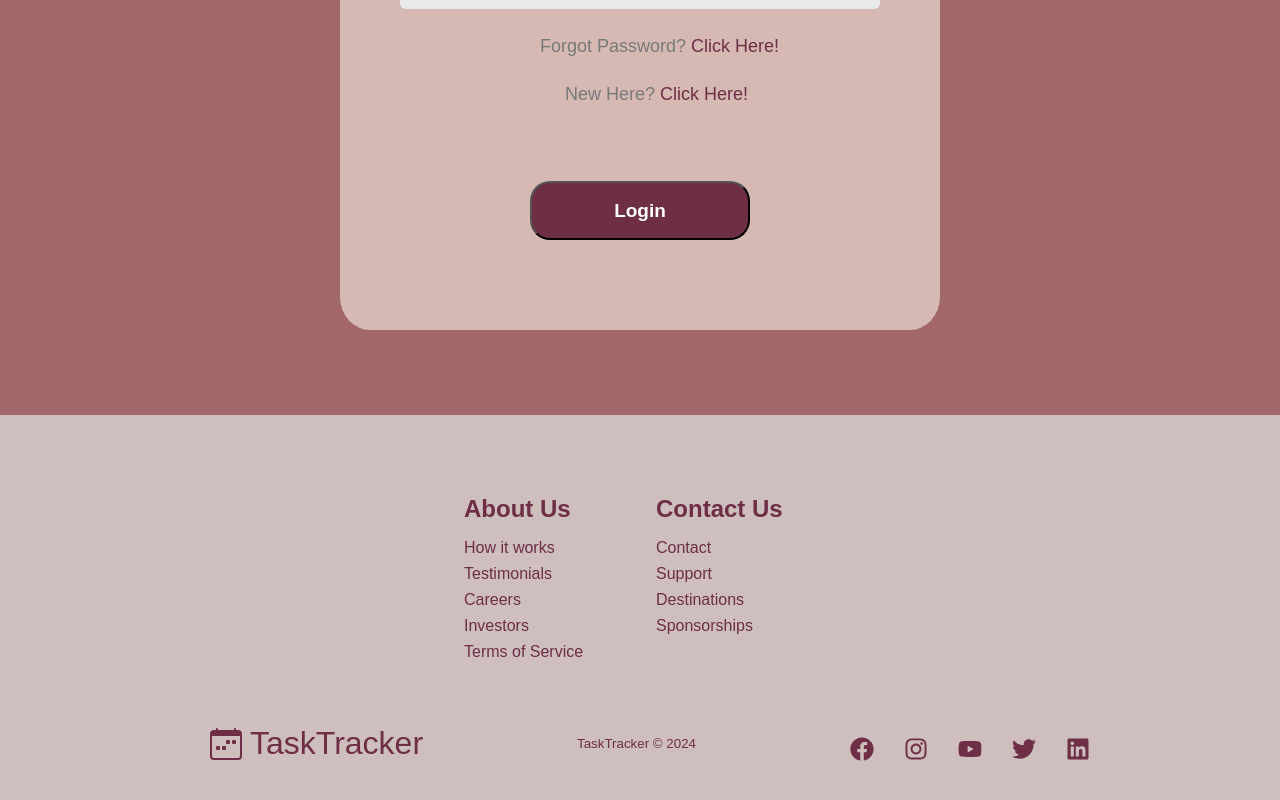
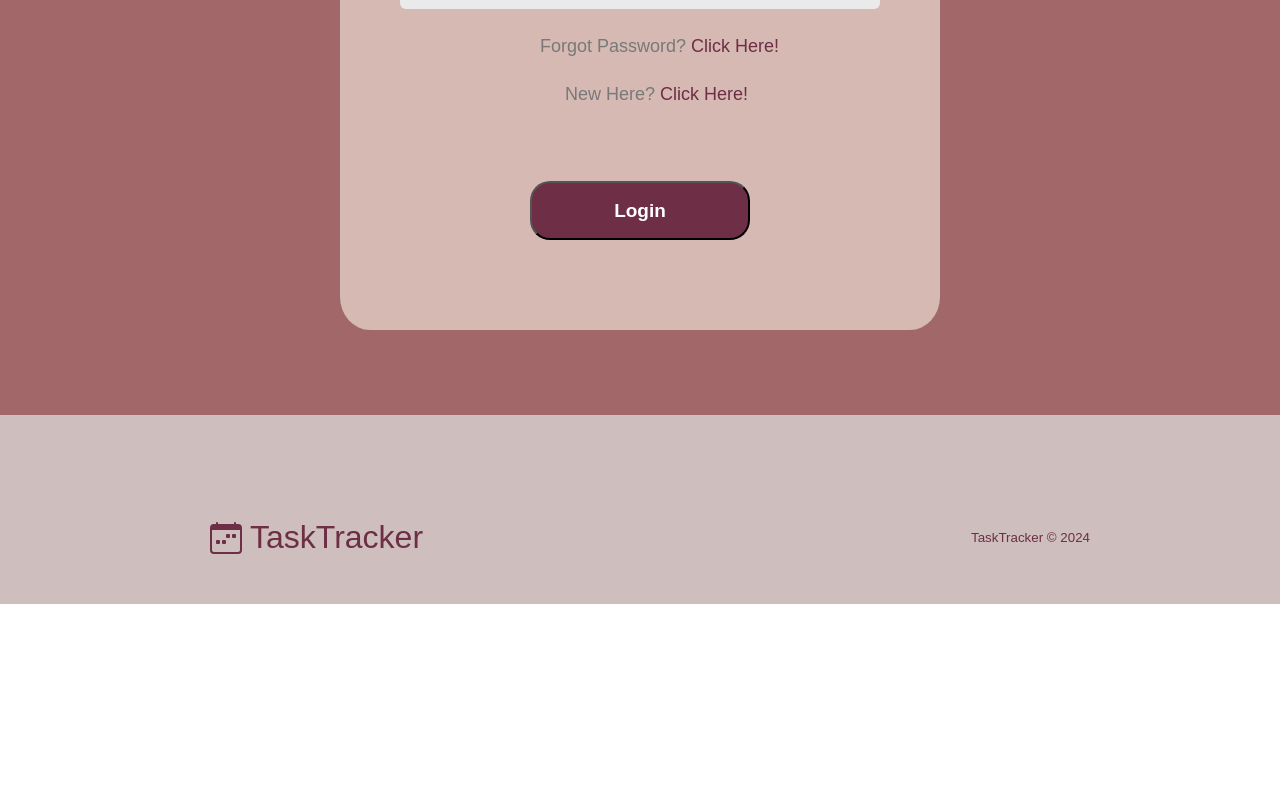
Before and after one commit to av2662/group14SEProject, a React (Create React App) app in the folder client/task_tracker/: page /login in a window 1280 px wide. Shown: the part 511-1311 px from the top of the page. After the commit the page ends 1115 px from the top, so only its background shows below. Built offline with nearby package versions, Linux system fonts and the light colour scheme.

Commit message:
added an account page where user can modify pwd

```diff
--- a/client/task_tracker/src/App.js
+++ b/client/task_tracker/src/App.js
@@ -10,6 +10,7 @@ import Calendar1 from './components/pages/CalendarPage/Calendar';
 import MyHabits from './components/MyHabits';
 import AdminView from './components/pages/AdminPage/AdminView';
 import Rewards from './components/Rewards';
+import AccountView from './components/pages/AccountViewPage/AccountView';
 
 function App() {
 
@@ -28,6 +29,7 @@ function App() {
         <Route path="/MyHabits" element={<PrivateRoute><MyHabits/></PrivateRoute>}></Route>
         <Route path="/Calendar" element={<PrivateRoute><Calendar1/></PrivateRoute>}></Route>
         <Route path="/Rewards" element={<PrivateRoute><Rewards/></PrivateRoute>}></Route>
+        <Route path="/Account" element={<PrivateRoute><AccountView/></PrivateRoute>}></Route>
         <Route path="/AdminPage" element={<PrivateAdminRoute><AdminView/></PrivateAdminRoute>}></Route>
       </Routes>
       <Footer/>
--- a/client/task_tracker/src/components/Goals/Goals.jsx
+++ b/client/task_tracker/src/components/Goals/Goals.jsx
@@ -26,6 +26,11 @@ const Goals = () => {
             const response = await Axios.get('http://localhost:3001/habitsGet', {
                 params: { idUsers: idUsers },
               })
+              //if user does not have any habits
+              if (response.data && response.data.message === "Error receiving habits") {
+                setAllGoals([]);
+                return;
+              }
             setAllGoals(response.data);
         } catch (error) {
             console.error('Error fetching habits:', error);
--- a/client/task_tracker/src/components/MyHabits/MyHabitsDesktop/MyHabitDesktop.css
+++ b/client/task_tracker/src/components/MyHabits/MyHabitsDesktop/MyHabitDesktop.css
@@ -1,3 +1,4 @@
+
 .GridContainer{
     font-family: 'PT Sand', sans-serif;
     display: grid;
--- a/client/task_tracker/src/components/Navbar.js
+++ b/client/task_tracker/src/components/Navbar.js
@@ -76,6 +76,13 @@ function Navbar() {
                                 </Link>
                             </li>
                         )}
+                        {isLoggedIn && (
+                            <li className='nav-item'>
+                                <Link to="/Account" className='nav-links' onClick={closeMobileMenu}>
+                                    Account
+                                </Link>
+                            </li>
+                        )}
                         {isLoggedIn === null &&
                              <li className='nav-item'>
                              <Link to="/login" className='nav-links'>
--- /dev/null
+++ b/client/task_tracker/src/components/pages/AccountViewPage/AccountView.css
@@ -0,0 +1,66 @@
+.backgroundAccount{
+    background-color: white;
+    display: flex;
+    height: 750px;
+    margin-right: -15px;
+    margin-bottom: -15px;
+    margin-left: -15px;
+    flex-wrap: wrap;
+    align-content: stretch;
+
+}
+
+.containerAccount{
+
+    display:flex;
+    flex-direction:column;
+    margin: 100px auto;
+    background: white;
+    width: 900px;
+    padding-bottom:30px;
+
+
+}
+
+.greeting{
+    text-align: center;
+    font-size: 50px;
+    margin-bottom: 30px;
+    font-family:'Lucida Sans', 'Lucida Sans Regular', 'Lucida Grande', 'Lucida Sans Unicode', Geneva, Verdana, sans-serif;
+}
+
+.resetQuestion{
+    font-size: 20px;
+    text-align: center;
+    margin-bottom: 30px;
+    font-family:'Lucida Sans', 'Lucida Sans Regular', 'Lucida Grande', 'Lucida Sans Unicode', Geneva, Verdana, sans-serif;
+}
+
+.password-input{
+    text-align: center;
+}
+.password-input label{
+    margin-right: 10px;
+    font-family:'Lucida Sans', 'Lucida Sans Regular', 'Lucida Grande', 'Lucida Sans Unicode', Geneva, Verdana, sans-serif;
+}
+
+.password-input input{
+    margin-right: 10px;
+}
+
+.accountPassword{
+   margin-left: 40%;
+   background-color: #A26769;
+   height: 40px;
+   width: 200px;
+   font-size: larger;
+   border-radius: 5px;
+   color: white;
+   border-color: #A26769;
+}
+
+.error-message{
+    margin-top: 25px;
+    text-align: center;
+    font-family:'Lucida Sans', 'Lucida Sans Regular', 'Lucida Grande', 'Lucida Sans Unicode', Geneva, Verdana, sans-serif;
+}
--- /dev/null
+++ b/client/task_tracker/src/components/pages/AccountViewPage/AccountView.js
@@ -0,0 +1,72 @@
+import React, { useState } from 'react';
+import './AccountView.css';
+import Axios from 'axios'; // Import Axios for making HTTP requests
+
+const PWD_REGEX = /^(?=.*[A-Za-z])(?=.*\d)(?=.*[@$!%*#?&])[A-Za-z\d@$!%*#?&]{8,}$/;
+
+function AccountView() {
+    const [newPassword, setNewPassword] = useState('');
+    const [confirmPassword, setConfirmPassword] = useState('');
+    const [resetError, setResetError] = useState(null);
+    const idUsers = window.localStorage.getItem("user");
+    const username = window.localStorage.getItem("username");
+
+    const handleResetPassword = async () => {
+
+        if (!PWD_REGEX.test(newPassword)) {
+            setResetError('Password must be at 8-24 characters. Must include letters, a number, and a special character.');
+            return;
+        }
+        // Check if the new password matches the confirmation
+        if (newPassword !== confirmPassword) {
+            setResetError('Passwords do not match. Please try again.');
+            return;
+        }
+
+        try {
+            // Send a request to your backend server to initiate the password reset process
+            await Axios.post('http://localhost:3001/resetAccountPassword', {
+                newPassword: newPassword,
+                idUsers: idUsers
+            });
+
+            // Reset the password fields after successful password reset
+            setNewPassword('');
+            setConfirmPassword('');
+            setResetError("Reset was successful.");
+        } catch (error) {
+            // If there's an error, set resetError to display an error message to the user
+            setResetError('Password reset request failed. Please try again later.');
+            console.error('Error resetting password:', error);
+        }
+    };
+
+    return (
+        <div className="backgroundAccount">
+            <div className="containerAccount">
+                <div className='greeting'>Hi, {username}!</div>
+                <div>
+                    <div className='resetQuestion'>Would you like to reset your password?</div>
+                    <div className="password-input">
+                        <label>New Password:</label>
+                        <input
+                            type="password"
+                            value={newPassword}
+                            onChange={(e) => setNewPassword(e.target.value)}
+                        />
+                        <label>Confirm Password:</label>
+                        <input
+                            type="password"
+                            value={confirmPassword}
+                            onChange={(e) => setConfirmPassword(e.target.value)}
+                        />
+                    </div>
+                    <button className="accountPassword" onClick={handleResetPassword}>Reset Password</button>
+                    {resetError && <p className="error-message">{resetError}</p>}
+                </div>
+            </div>
+        </div>
+    );
+}
+
+export default AccountView;
--- a/client/task_tracker/src/components/pages/CreateAccountPage/CreateAccount.js
+++ b/client/task_tracker/src/components/pages/CreateAccountPage/CreateAccount.js
@@ -267,7 +267,7 @@ const Register = () => {
                         <p id="pwdnote" className={pwdFocus && !validPwd ? "instructions" : "offscreen"}>
                             <FontAwesomeIcon icon={faInfoCircle} />
                             8 to 24 characters.<br />
-                            Must include uppercase and lowercase letters, a number and a special character.<br />
+                            Must include letters, a number and a special character.<br />
                             Allowed special characters: <span aria-label="exclamation mark">!</span> <span aria-label="at symbol">@</span> <span aria-label="hashtag">#</span> <span aria-label="dollar sign">$</span> <span aria-label="percent">%</span>
                         </p>
 
--- a/client/task_tracker/src/components/pages/Footer/Footer.js
+++ b/client/task_tracker/src/components/pages/Footer/Footer.js
@@ -14,25 +14,6 @@ import { BsCalendarWeek } from 'react-icons/bs';
 function Footer() {
   return (
     <div className='footer-container'>
-      <div className='footer-links'>
-        <div className='footer-link-wrapper'>
-          <div className='footer-link-items'>
-            <h2>About Us</h2>
-            <Link to='/sign-up'>How it works</Link>
-            <Link to='/'>Testimonials</Link>
-            <Link to='/'>Careers</Link>
-            <Link to='/'>Investors</Link>
-            <Link to='/'>Terms of Service</Link>
-          </div>
-          <div className='footer-link-items'>
-            <h2>Contact Us</h2>
-            <Link to='/'>Contact</Link>
-            <Link to='/'>Support</Link>
-            <Link to='/'>Destinations</Link>
-            <Link to='/'>Sponsorships</Link>
-          </div>
-        </div>
-      </div>
       <section className='social-media'>
         <div className='social-media-wrap'>
           <div className='footer-logo'>
@@ -42,50 +23,7 @@ function Footer() {
             </Link>
           </div>
           <small className='website-rights'>TaskTracker © 2024</small>
-          <div className='social-icons'>
-            <Link
-              className='social-icon-link'
-              to='/'
-              target='_blank'
-              aria-label='Facebook'
-            >
-              <FaFacebook />
-            </Link>
-            <Link
-              className='social-icon-link'
-              to='/'
-              target='_blank'
-              aria-label='Instagram'
-            >
-              <FaInstagram />
-            </Link>
-            <Link
-              className='social-icon-link'
-              to={
-                '//www.youtube.com/channel/UCsKsymTY_4BYR-wytLjex7A?view_as=subscriber'
-              }
-              target='_blank'
-              aria-label='Youtube'
-            >
-              <FaYoutube />
-            </Link>
-            <Link
-              className='social-icon-link'
-              to='/'
-              target='_blank'
-              aria-label='Twitter'
-            >
-              <FaTwitter />
-            </Link>
-            <Link
-              className='social-icon-link'
-              to='/'
-              target='_blank'
-              aria-label='LinkedIn'
-            >
-              <FaLinkedin />
-            </Link>
-          </div>
+
         </div>
       </section>
     </div>
--- a/client/task_tracker/src/components/pages/LoginPage/login.js
+++ b/client/task_tracker/src/components/pages/LoginPage/login.js
@@ -33,6 +33,7 @@ export default function Login() {
             //handles login state
             window.localStorage.setItem("isLogedIn", true);
             window.localStorage.setItem("user", response.data[0].idUsers);
+            window.localStorage.setItem("username", response.data[0].username);
             if(response.data[0].isAdmin === 1){
                 window.localStorage.setItem("isAdmin", true);
             }
```
Also changed, not shown: client/task_tracker/src/components/MyHabits/MyHabitsDesktop/MyHabitsDesktop.jsx (line endings or trailing spaces), 1 other file (tests, documents, lock files or other folders).
